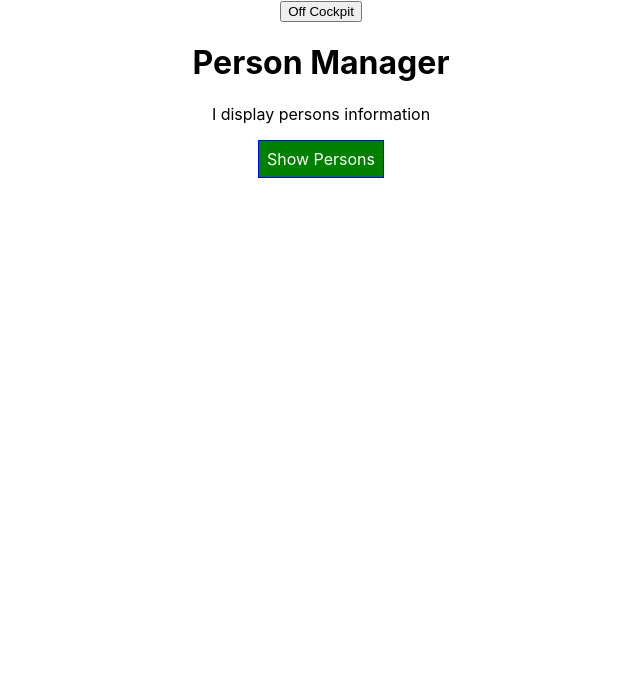
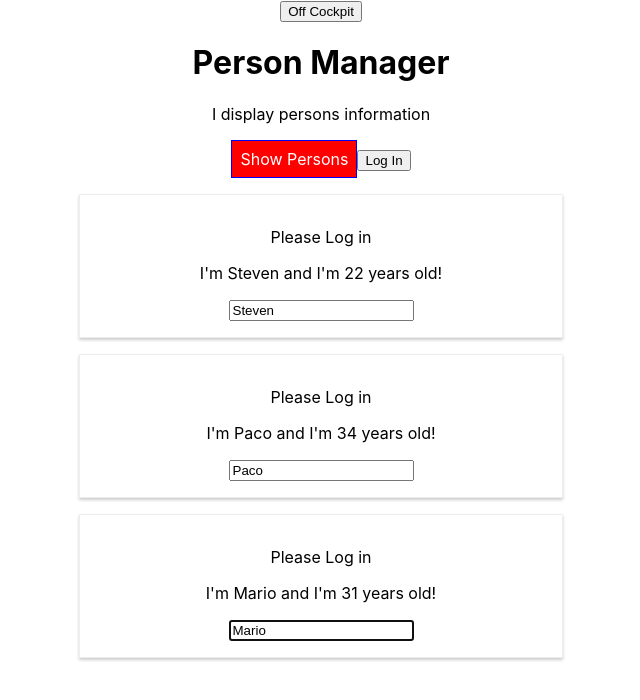
Before and after one commit to StevenAnaya/MasteringReactJS, a React (Create React App) app in the folder mastering-react/: page / in a window 1280 px wide. Shown: the top 700 px of the page, without its empty margins (319-959 px from the left). Built offline with nearby package versions, Linux system fonts and the light colour scheme.

Commit message:
Context API, React Context Hook, Refs, PropTypes, contextType & Update State correctly

```diff
--- a/mastering-react/package.json
+++ b/mastering-react/package.json
@@ -6,6 +6,7 @@
     "@testing-library/jest-dom": "^4.2.4",
     "@testing-library/react": "^9.4.0",
     "@testing-library/user-event": "^7.2.1",
+    "prop-types": "^15.7.2",
     "radium": "^0.26.0",
     "react": "^16.12.0",
     "react-dom": "^16.12.0",
--- a/mastering-react/src/components/Cockpit/index.js
+++ b/mastering-react/src/components/Cockpit/index.js
@@ -1,26 +1,27 @@
-import React, { Fragment, useEffect } from 'react';
+import React, { Fragment, useContext,useEffect, useRef } from 'react';
 
 /* STYLES */
 import { StyledButton } from './styles';
 
+/* CONTEXT */
+import AuthContext from '../../context/auth-context';
+
 const Cockpit = (props) => {
+    const buttonRef = useRef(null);
+    const authContext = useContext(AuthContext);
+
     useEffect(() => {
     console.log('[Cockpit] first useEffect function');
+
     setTimeout(() => {
       alert('[Cockpit] timer')
     }, 1000);
+
+    buttonRef.current.click(); //Clickea el button cuando el componente se ha montado
     return () => {
-    console.log('[Cockpit] second useEffect cleanup function');
+      console.log('[Cockpit] second useEffect cleanup function');
     };
   }, []);
-
-  useEffect(() => {
-    console.log('[Cockpit] first 2nd useEffect function');
-    return () => {
-    console.log('[Cockpit] second 2nd useEffect cleanup function');
-    };
-  });
-
 
   const classes = [];
 
@@ -38,7 +39,9 @@ const Cockpit = (props) => {
       <p className={classes.join(' ')}>I display persons information</p>
       <StyledButton
         onClick={props.clicked}
+        ref={buttonRef}
         alts={props.showPersons}>Show Persons</StyledButton>
+      <button onClick={authContext.login}>Log In</button>
     </Fragment>
   );
 };
--- a/mastering-react/src/components/Persons/Person/index.js
+++ b/mastering-react/src/components/Persons/Person/index.js
@@ -1,5 +1,8 @@
 import React, { Component } from 'react';
 import styled from 'styled-components';
+
+/* CONTEXT */
+import AuthContext from '../../../context/auth-context';
 
 /* STYLES */
 const StyledDiv = styled.div`
@@ -16,12 +19,29 @@ const StyledDiv = styled.div`
 `;
 
 class Person extends Component {
+  constructor(props) {
+    super(props);
+
+    this.inputRef = React.createRef();
+  };
+
+  static contextType = AuthContext;
+
+  componentDidMount() {
+    this.inputRef.current.focus();
+    console.log(this.inputRef.current, "REFERENCIA")
+    console.log(this.context.authenticated);
+  };
+
   render () {
     return (
       <StyledDiv>
+        {
+          this.context.authenticated ? <p>Authenticated</p> : <p>Please Log in</p>
+        }
         <p onClick={this.props.click}>I'm {this.props.name} and I'm {this.props.age} years old!</p>
         <p>{this.props.children}</p>
-        <input type="text" onChange={this.props.change} value={this.props.name}/>
+        <input ref={this.inputRef} type="text" onChange={this.props.change} value={this.props.name}/>
       </StyledDiv>
     );
   };
--- a/mastering-react/src/containers/App.js
+++ b/mastering-react/src/containers/App.js
@@ -4,6 +4,9 @@ import './App.css';
 /* COMPONENTS */
 import Persons from '../components/Persons';
 import Cockpit from '../components/Cockpit';
+
+/* CONTEXT */
+import AuthContext from '../context/auth-context';
 
 class App extends Component {
   constructor(props) {
@@ -19,7 +22,9 @@ class App extends Component {
     ],
     otherInfo: 'This is other related information',
     showPersons: false,
-    showCockpit: true
+    showCockpit: true,
+    counter: 0,
+    authenticated: false
   };
 
   static getDerivedStateFromProps = (props, state) => {
@@ -55,9 +60,17 @@ class App extends Component {
     const persons = [...this.state.persons];
     persons[personIndex] = person;
 
-    this.setState({ persons });
+    this.setState((prevState, props) => {
+      return {
+        persons,
+        counter: prevState.counter + 1
+      }
+    });
   };
 
+  loginHandler = () => {
+    this.setState({ authenticated: true });
+  }
 
   render() {
     console.log('[App.js] render')
@@ -74,6 +87,7 @@ class App extends Component {
     return (
       <div className="App">
         <button onClick={() => { this.setState({ showCockpit: false }) }}>Off Cockpit</button>
+        <AuthContext.Provider value={{ authenticated: this.state.authenticated, login: this.loginHandler }}>
           {
             this.state.showCockpit ?
               <Cockpit
@@ -89,6 +103,7 @@ class App extends Component {
               persons
             }
           </div>
+        </AuthContext.Provider>
       </div>
     );
   };
--- /dev/null
+++ b/mastering-react/src/context/auth-context.js
@@ -0,0 +1,8 @@
+import React from 'react';
+
+const authContext = React.createContext({
+  authenticated: false,
+  login: () => {}
+});
+
+export default authContext;
```
Also changed, not shown: mastering-react/src/components/Persons/index.js (+7 -0 lines), mastering-react/src/hoc/FunctionalHoc.js (added, +7 -0 lines), mastering-react/src/hoc/withHoc.js (added, +10 -0 lines), 1 other file (tests, documents, lock files or other folders). Lines whose indentation alone changed are shown as unchanged.
